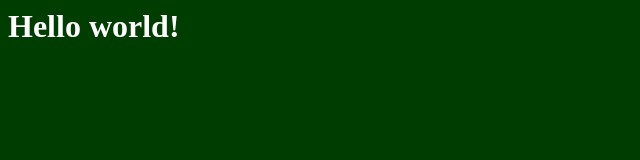
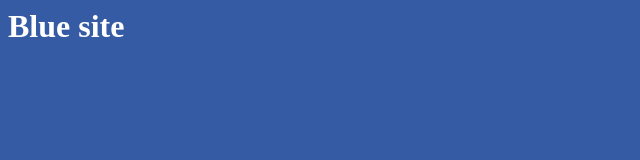
Before and after one commit to shreddedbacon/lagoon-nginx-example, a plain HTML site: page index.html in a window 1280 px wide. Shown: the whole page, without its empty margins (0-640 px from the left). Drawn offline with Linux system fonts and the light colour scheme.

Commit message:
blue background

```diff
--- a/index.html
+++ b/index.html
@@ -1,5 +1,5 @@
 <html>
-<body bgcolor="#003D00">
-<h1 style="color:#ffffff">Hello world!</h1>
+<body bgcolor="#345ba3">
+<h1 style="color:#ffffff">Blue site</h1>
 </body>
 </html>
```
